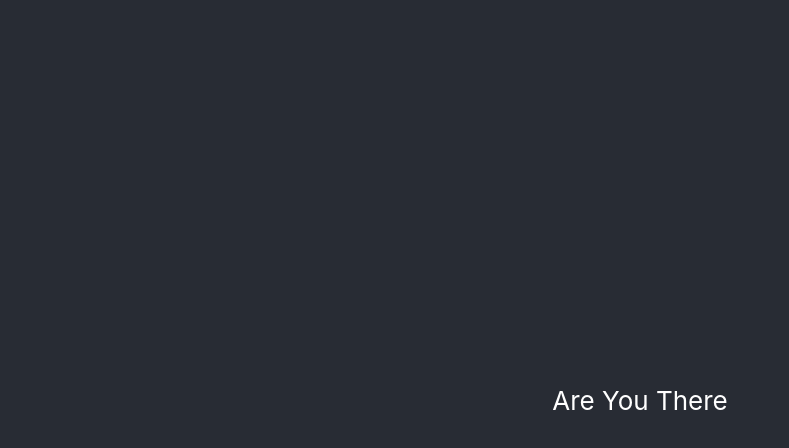
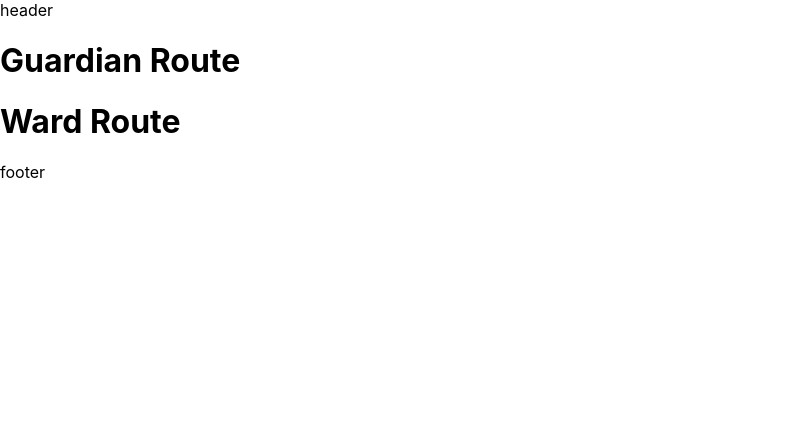
Before and after one commit to TheRealWolkenbruch/are-you-there-ui, a React (Create React App) app: page /Guardian in a window 1280 px wide. Shown: the top 448 px of the page, without its empty margins (0-789 px from the left). Built offline with nearby package versions, Linux system fonts and the light colour scheme.

Commit message:
Add Guardian/Ward components to app that will be routes later

```diff
--- a/src/components/App.js
+++ b/src/components/App.js
@@ -1,13 +1,22 @@
 import React from 'react';
 import './../css/App.css';
+import Guardian from './../routes/Guardian'
+import Ward from './../routes/Ward'
 
 const App = () => {
   return (
-    <div className="App">
-      <header className="App-header">
-        Are You There
+    <>
+      <header>
+        header
       </header>
-    </div>
+      <main>
+        <Guardian/>
+        <Ward/>
+      </main>
+      <footer>
+        footer
+      </footer>
+    </>
   );
 }
 
--- /dev/null
+++ b/src/routes/Guardian.js
@@ -0,0 +1,8 @@
+import React from 'react';
+
+const Guardian = () => (
+  <h1>
+    Guardian Route
+  </h1>
+);
+export default Guardian;
--- /dev/null
+++ b/src/routes/Ward.js
@@ -0,0 +1,8 @@
+import React from 'react';
+
+const Ward = () => (
+  <h1>
+    Ward Route
+  </h1>
+);
+export default Ward;
```
